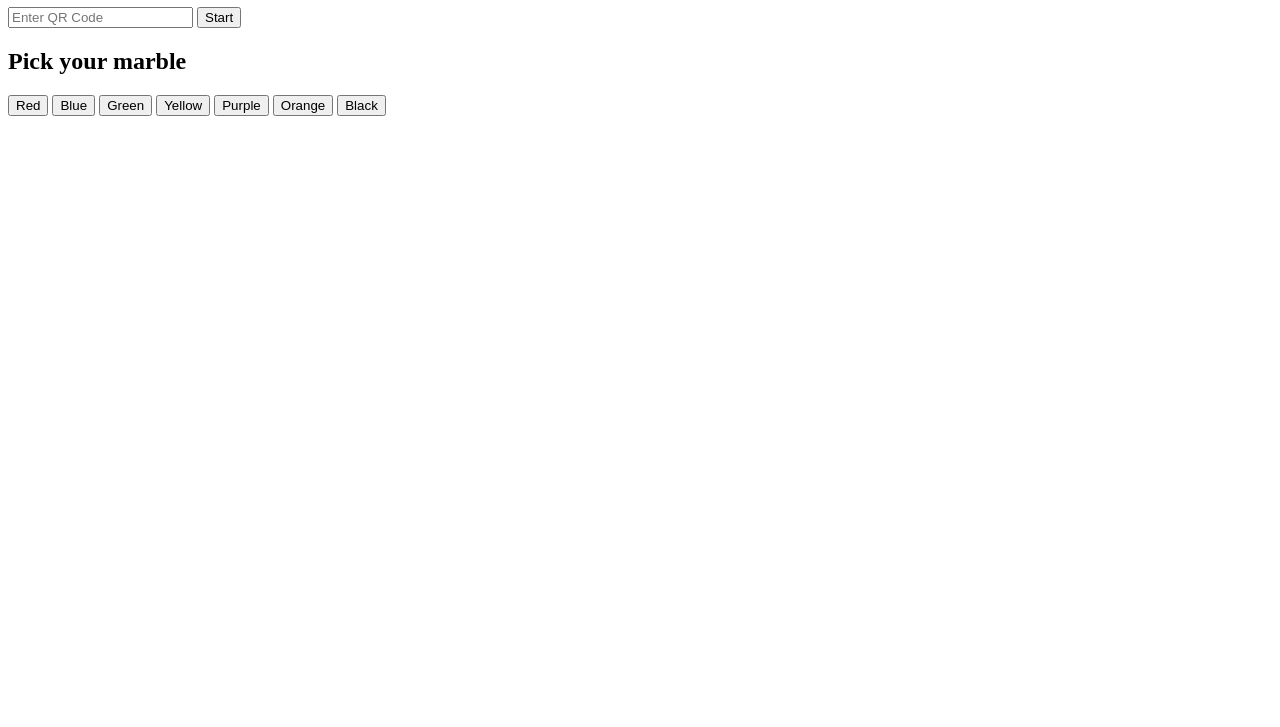
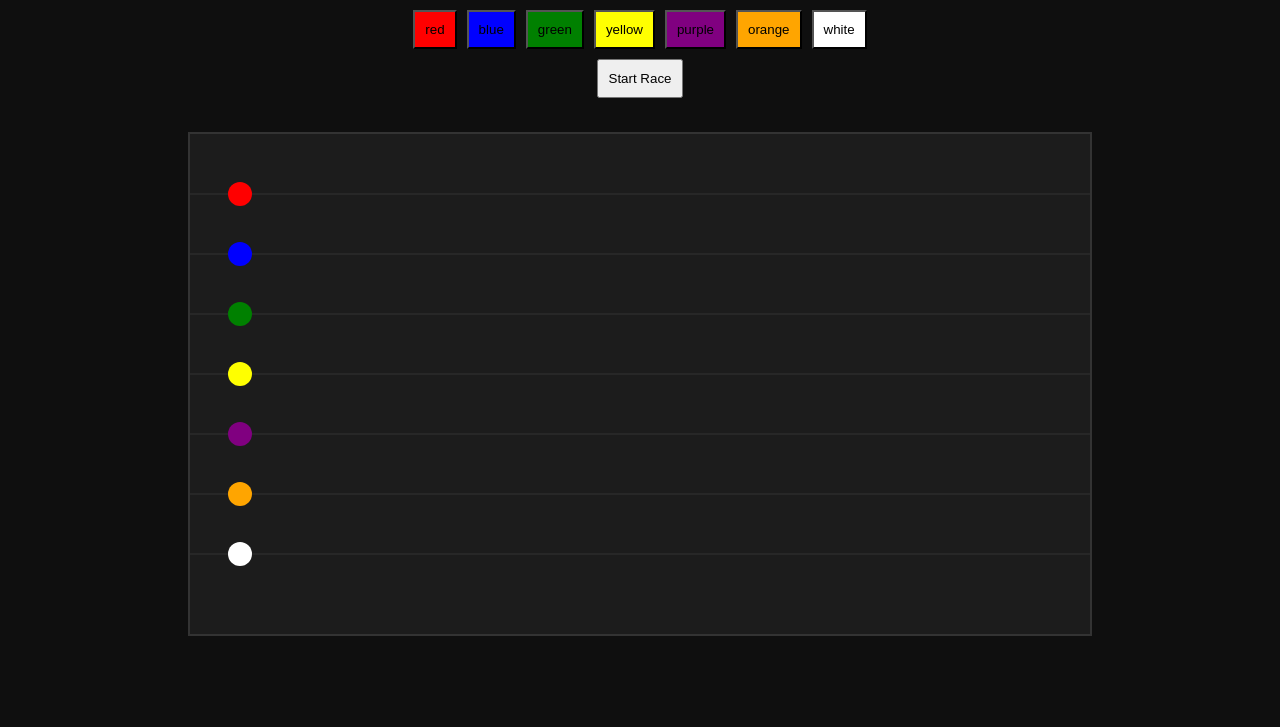
Before and after one commit to tylerggf/Marble-game, a website: page Game.html in a window 1280 px wide. Shown: the part 73-800 px from the top of the page. Drawn offline with Linux system fonts and the light colour scheme.

Commit message:
Update Game.html

```diff
--- a/Game.html
+++ b/Game.html
@@ -1,57 +1,173 @@
 <!DOCTYPE html>
 <html>
 <head>
-    <title>Marble Race</title>
+<meta charset="UTF-8">
+<title>Marble Race Probability Game</title>
+<style>
+  body {
+    margin: 0;
+    font-family: Arial;
+    background: #0f0f0f;
+    color: white;
+    text-align: center;
+  }
+
+  canvas {
+    background: #1c1c1c;
+    display: block;
+    margin: auto;
+    border: 2px solid #333;
+  }
+
+  #ui {
+    padding: 10px;
+  }
+
+  button {
+    margin: 5px;
+    padding: 10px;
+    cursor: pointer;
+  }
+</style>
 </head>
 <body>
 
-<h1>Marble Race Game</h1>
+<div id="ui">
+  <h2>Pick Your Marble</h2>
+  <div id="marbles"></div>
+  <button onclick="startRace()">Start Race</button>
+  <h3 id="status"></h3>
+</div>
 
-<input id="code" placeholder="Enter QR Code">
-<button onclick="useCode()">Start</button>
-
-<h2>Pick your marble</h2>
-
-<button onclick="pick('Red')">Red</button>
-<button onclick="pick('Blue')">Blue</button>
-<button onclick="pick('Green')">Green</button>
-<button onclick="pick('Yellow')">Yellow</button>
-<button onclick="pick('Purple')">Purple</button>
-<button onclick="pick('Orange')">Orange</button>
-<button onclick="pick('Black')">Black</button>
-
-<h2 id="result"></h2>
+<canvas id="game" width="900" height="500"></canvas>
 
 <script>
+const canvas = document.getElementById("game");
+const ctx = canvas.getContext("2d");
+
+const MARBLE_COUNT = 7;
+const COLORS = ["red","blue","green","yellow","purple","orange","white"];
+
 let selected = null;
+let marbles = [];
+let obstacles = [];
+let running = false;
 
-async function useCode() {
-    let code = document.getElementById("code").value;
+class Marble {
+  constructor(i) {
+    this.id = i;
+    this.x = 50;
+    this.y = 60 + i * 60;
+    this.speed = 2 + Math.random() * 1.5;
+    this.baseSpeed = this.speed;
+    this.finished = false;
+    this.finishTime = 0;
+  }
 
-    let res = await fetch("/use-code", {
-        method: "POST",
-        headers: {"Content-Type":"application/json"},
-        body: JSON.stringify({ code })
-    });
+  update() {
+    if (this.finished || !running) return;
 
-    let data = await res.json();
-    alert(data.message || "Code accepted");
+    let slow = obstacles[this.id] * 0.35;
+    this.speed = this.baseSpeed - slow;
+
+    this.x += this.speed;
+
+    if (this.x >= canvas.width - 30) {
+      this.finished = true;
+      this.finishTime = performance.now();
+    }
+  }
+
+  draw() {
+    ctx.beginPath();
+    ctx.fillStyle = COLORS[this.id];
+    ctx.arc(this.x, this.y, 12, 0, Math.PI * 2);
+    ctx.fill();
+  }
 }
 
-async function pick(color) {
-    selected = color;
+function createObstacles() {
+  obstacles = [];
+  for (let i = 0; i < MARBLE_COUNT; i++) {
+    obstacles.push(Math.floor(Math.random() * 4)); // 0–3
+  }
+}
 
-    let res = await fetch("/race", {
-        method: "POST",
-        headers: {"Content-Type":"application/json"},
-        body: JSON.stringify({ marble: color })
-    });
+function drawLanes() {
+  ctx.strokeStyle = "#333";
+  for (let i = 0; i < MARBLE_COUNT; i++) {
+    ctx.beginPath();
+    ctx.moveTo(0, 60 + i * 60);
+    ctx.lineTo(canvas.width, 60 + i * 60);
+    ctx.stroke();
 
-    let data = await res.json();
+    // obstacles visual
+    for (let j = 0; j < obstacles[i]; j++) {
+      ctx.fillStyle = "gray";
+      ctx.fillRect(200 + j * 80, 60 + i * 60 - 10, 20, 20);
+    }
+  }
+}
 
-    document.getElementById("result").innerText =
-        "Winner: " + data.winner + (data.playerWon ? " (YOU WIN!)" : "");
+function setup() {
+  marbles = [];
+  for (let i = 0; i < MARBLE_COUNT; i++) {
+    marbles.push(new Marble(i));
+  }
 }
+
+function animate() {
+  ctx.clearRect(0,0,canvas.width,canvas.height);
+
+  drawLanes();
+
+  marbles.forEach(m => {
+    m.update();
+    m.draw();
+  });
+
+  if (running && marbles.every(m => m.finished)) {
+    running = false;
+    let winner = [...marbles].sort((a,b)=>a.finishTime-b.finishTime)[0];
+
+    document.getElementById("status").innerText =
+      "Winner: " + COLORS[winner.id].toUpperCase() +
+      " | You chose: " + (selected !== null ? COLORS[selected].toUpperCase() : "none");
+  }
+
+  requestAnimationFrame(animate);
+}
+
+function startRace() {
+  if (selected === null) {
+    alert("Pick a marble first");
+    return;
+  }
+
+  createObstacles();
+  setup();
+  running = true;
+  document.getElementById("status").innerText = "Racing...";
+}
+
+function pick(i) {
+  selected = i;
+  document.getElementById("status").innerText =
+    "Selected: " + COLORS[i].toUpperCase();
+}
+
+// UI buttons
+const container = document.getElementById("marbles");
+COLORS.forEach((c,i)=>{
+  let b = document.createElement("button");
+  b.innerText = c;
+  b.style.background = c;
+  b.onclick = ()=>pick(i);
+  container.appendChild(b);
+});
+
+setup();
+animate();
 </script>
 
 </body>
```
